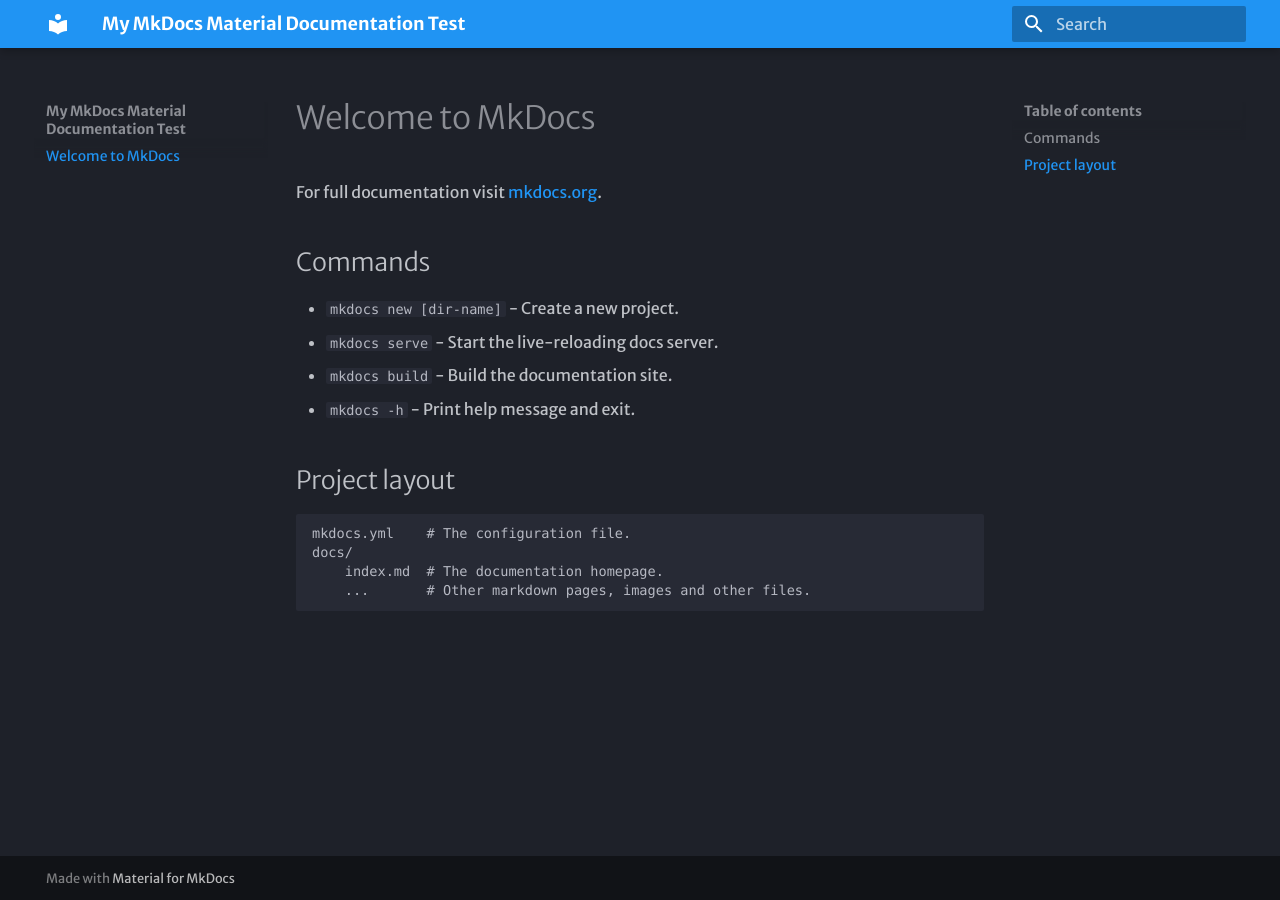
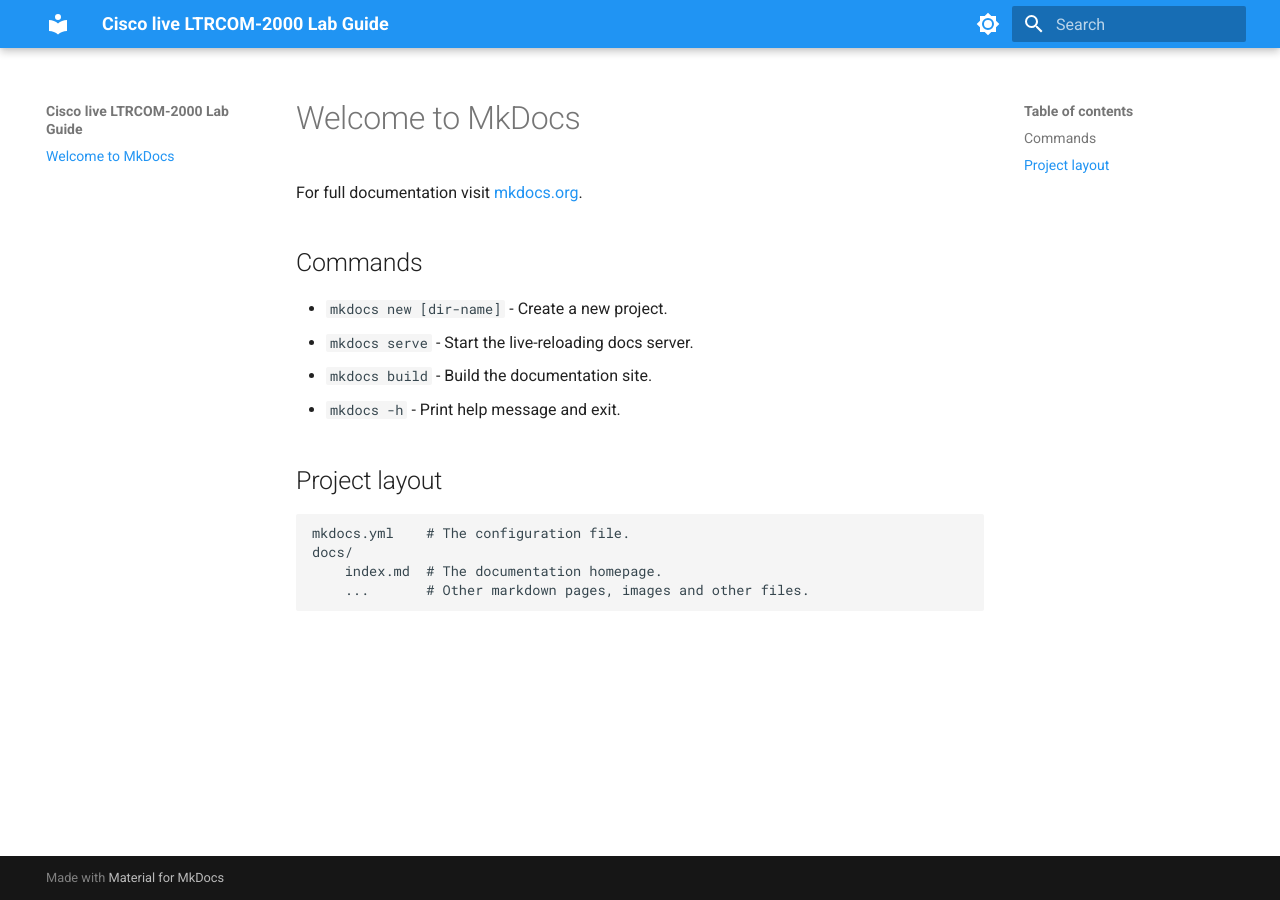
Before and after one commit to nmortari/LTRCOM-2000, an MkDocs documentation site: the page built from docs/index.md, in a window 1280 px wide. Built offline with MkDocs 1.6.1 and Material for MkDocs 9.7.7, drawn with Linux system fonts in a browser that asks for light colours; some web fonts are replaced.

Commit message:
Modified site theme

```diff
--- a/mkdocs.yml
+++ b/mkdocs.yml
@@ -1,11 +1,57 @@
-site_name: My MkDocs Material Documentation Test
-site_url: https://sitename.example
+site_name: Cisco live LTRCOM-2000 Lab Guide
+site_url: https://nmortari.github.io/LTRCOM-2000/
 theme:
   name: material
   palette:
-    scheme: slate
-    primary: blue
-    accent: light blue
+    - scheme: default
+      primary: blue
+      accent: cyan
+      toggle:
+        icon: material/brightness-7
+        name: Switch to dark mode
+
+    - scheme: slate
+      primary: blue
+      accent: cyan
+      toggle:
+        icon: material/brightness-3
+        name: Switch to dark mode
+
   font:
-    text: Merriweather Sans
-    code: Red Hat Mono
+    text: Roboto
+    code: Roboto Mono
+
+  features:
+    - navigation.instant
+    - navigation.tracking
+    - toc.follow
+
+markdown_extensions:
+  # Python Markdown
+  - abbr
+  - admonition
+  - attr_list
+  - def_list
+  - footnotes
+  - md_in_html
+  - toc:
+      permalink: true
+
+  # Python Markdown Extensions
+  - pymdownx.arithmatex:
+      generic: true
+  - pymdownx.betterem:
+      smart_enable: all
+  - pymdownx.caret
+  - pymdownx.details
+  - pymdownx.highlight
+  - pymdownx.inlinehilite
+  - pymdownx.keys
+  - pymdownx.mark
+  - pymdownx.smartsymbols
+  - pymdownx.superfences
+  - pymdownx.tabbed:
+      alternate_style: true
+  - pymdownx.tasklist:
+      custom_checkbox: true
+  - pymdownx.tilde
```
